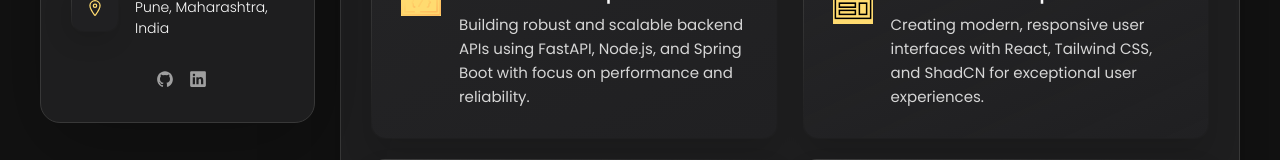
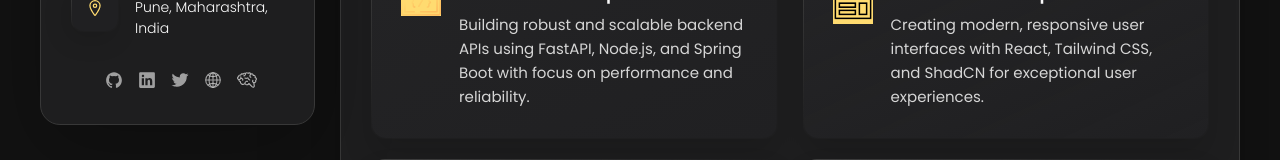
Before and after one commit to om-mapari/testing-personal-portfolio, a website: page index.html in a window 1280 px wide. Shown: the part 619-779 px from the top of the page. Drawn offline with nearby package versions, Linux system fonts and the light colour scheme.

Commit message:
feat(portfolio): add social links and enhance social icon styling asset for Digital Garden link

```diff
--- a/assets/css/style.css
+++ b/assets/css/style.css
@@ -481,6 +481,15 @@ main {
     color: var(--light-gray);
 }
 
+.social-item .social-link img {
+    filter: invert(1) brightness(0.7);
+    transition: filter var(--transition-1);
+}
+
+.social-item .social-link:hover img {
+    filter: invert(1) brightness(1);
+}
+
 /*-----------------------------------*\
   #NAVBAR
 \*-----------------------------------*/
--- a/index.html
+++ b/index.html
@@ -138,6 +138,24 @@
           <li class="social-item">
             <a href="https://www.linkedin.com/in/om-mapari/" class="social-link" target="_blank">
               <ion-icon name="logo-linkedin"></ion-icon>
+            </a>
+          </li>
+
+          <li class="social-item">
+            <a href="https://x.com/coder_om" class="social-link" target="_blank">
+              <ion-icon name="logo-twitter"></ion-icon>
+            </a>
+          </li>
+
+          <li class="social-item">
+            <a href="https://om-mapari.com" class="social-link" target="_blank">
+              <ion-icon name="globe-outline"></ion-icon>
+            </a>
+          </li>
+
+          <li class="social-item">
+            <a href="https://brain.om-mapari.com" class="social-link" target="_blank">
+              <img src="./assets/images/brain-svgrepo-com.svg" alt="Digital Garden" width="20" height="20">
             </a>
           </li>
 
```
Also changed, not shown: assets/images/brain-svgrepo-com.svg (added).
